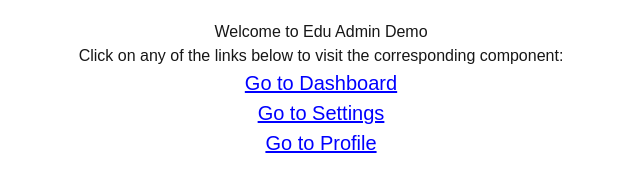
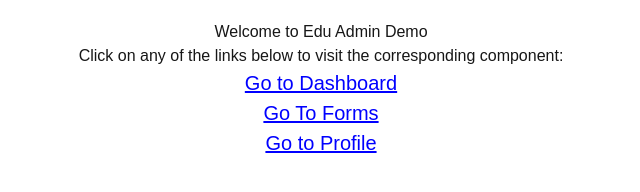
Before and after one commit to Garriga11/EduAdmin, a Next.js app: page / in a window 1280 px wide. Shown: the top 192 px of the page, without its empty margins (319-959 px from the left). Built offline with nearby package versions, Linux system fonts and the light colour scheme.

Commit message:
Update page.tsx

```diff
--- a/app/page.tsx
+++ b/app/page.tsx
@@ -17,9 +17,9 @@ export default function Page() {
             </Link>
           </li>
           <li>
-            <Link href="/settings">
+            <Link href="/forms">
               <a style={{ fontSize: '20px', color: 'blue', textDecoration: 'underline' }}>
-                Go to Settings
+                Go To Forms
               </a>
             </Link>
           </li>
```
